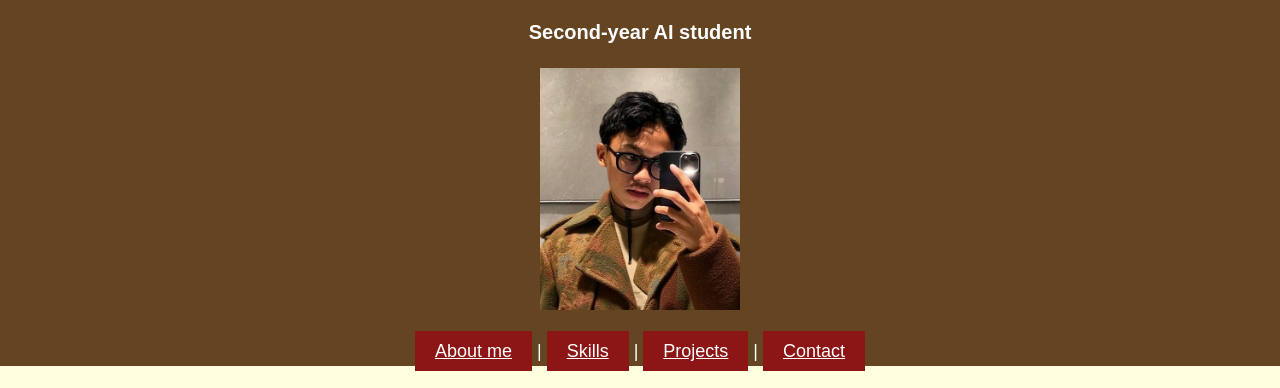
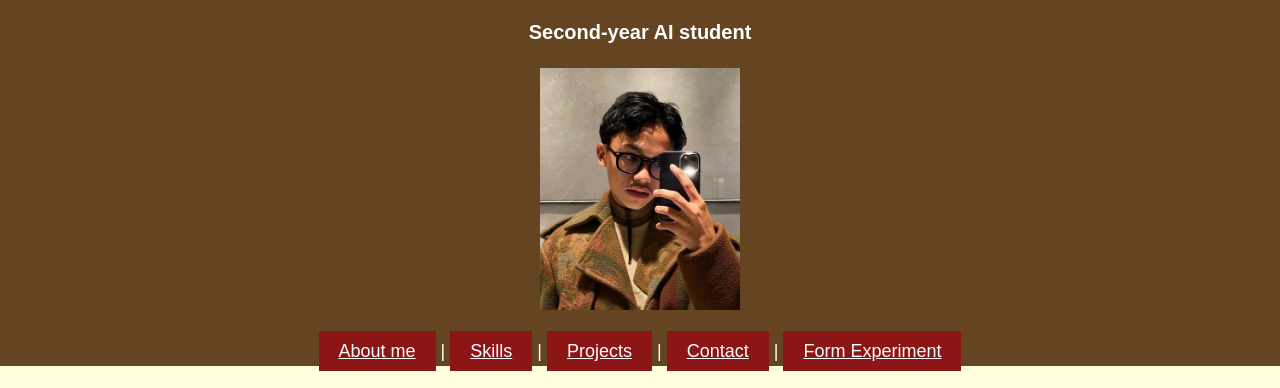
Before and after one commit to Newtsbrightside/week1-profile, a plain HTML site: page index.html in a window 1280 px wide. Shown: the part 102-490 px from the top of the page. Drawn offline with Linux system fonts and the light colour scheme.

```diff
--- a/index.html
+++ b/index.html
@@ -13,7 +13,7 @@
     <h1>Yunus Zulfikar</h1>
     <p class="intro">Second-year AI student</p>
     <p><img src="image/nus.jpg" alt="yunus" width="200"></p>
-    <p><a href="#about" class="choose">About me</a> | <a href="#skills" class="choose">Skills</a> | <a href="#projects" class="choose">Projects</a> | <a href="#contact" class="choose">Contact</a></p>
+    <p><a href="#about" class="choose">About me</a> | <a href="#skills" class="choose">Skills</a> | <a href="#projects" class="choose">Projects</a> | <a href="#contact" class="choose">Contact</a> | <a href="GET-form-experiment.html" class="choose">Form Experiment</a></p>
   </header>
 
   <main>
```
